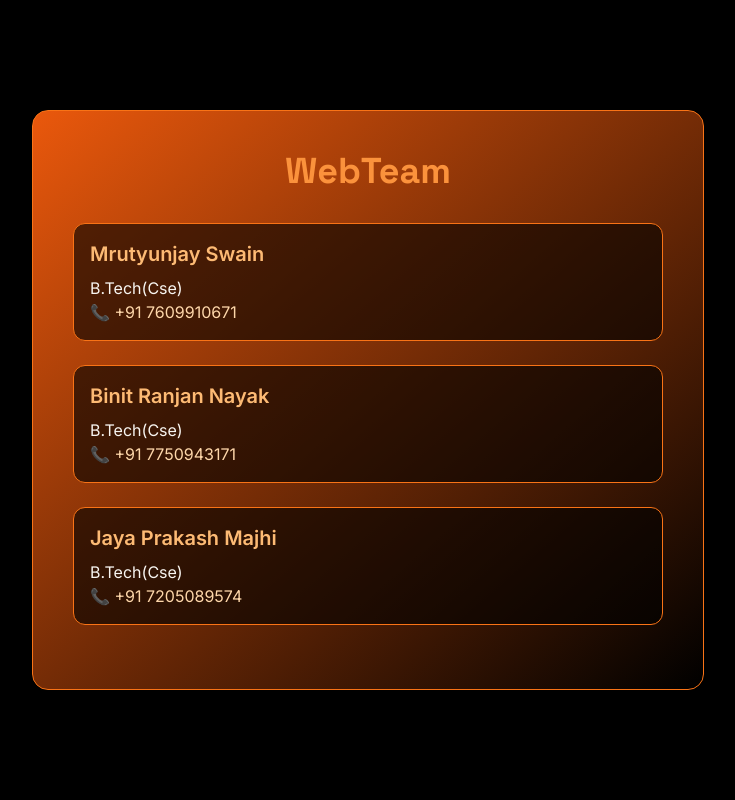
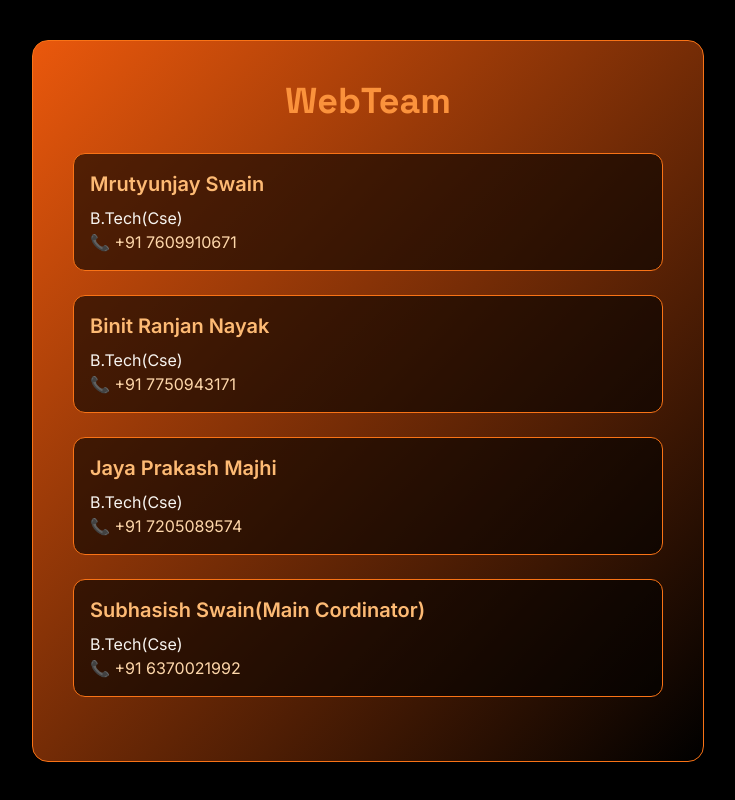
Before and after one commit to jayaprakash-majhi/college-event-website, a Next.js app: page /webTeam in a window 1280 px wide. Shown: the whole page, without its empty margins (272-1007 px from the left). Built offline with nearby package versions, Linux system fonts and the light colour scheme.

Commit message:
Your commit message

```diff
--- a/app/webTeam/page.tsx
+++ b/app/webTeam/page.tsx
@@ -33,6 +33,13 @@ export default function ContactPage() {
                     <p>B.Tech(Cse)</p>
                     <p className="text-orange-200">📞 +91 7205089574</p>
                 </div>
+                <div className="mb-6 p-4 rounded-xl border border-orange-500 bg-black/60">
+                    <h2 className="text-xl font-semibold mb-2 text-orange-300">
+                        Subhasish Swain(Main Cordinator)
+                    </h2>
+                    <p>B.Tech(Cse)</p>
+                    <p className="text-orange-200">📞 +91 6370021992</p>
+                </div>
 
                 {/* Email Section */}
 
```
